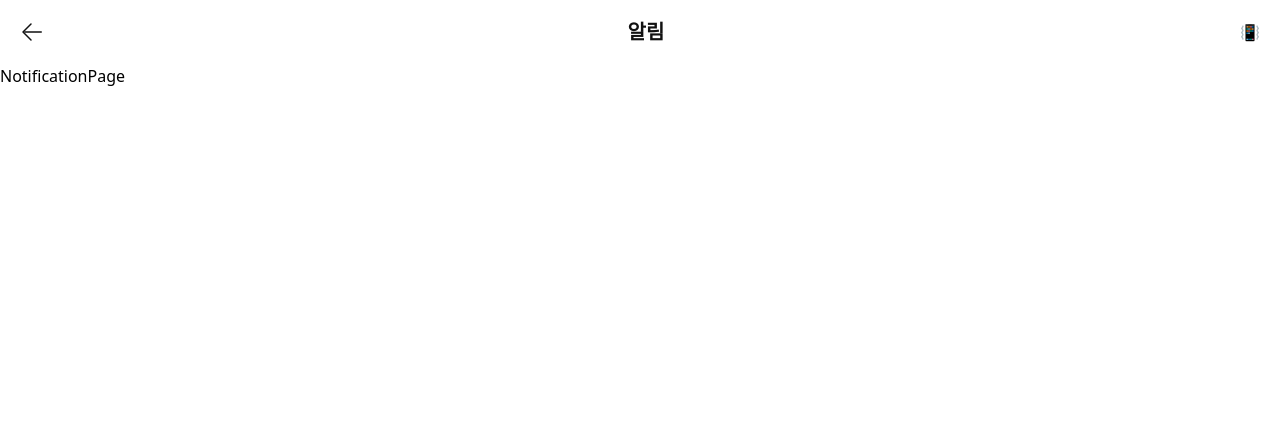
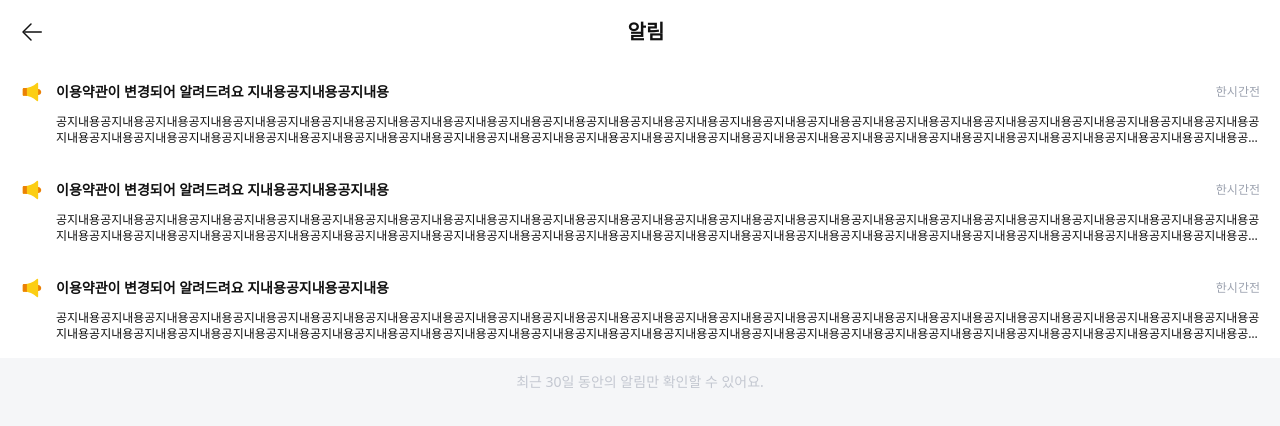
Before and after one commit to heum-jh/web-starter, a Next.js app: page /notification in a window 1280 px wide. Shown: the top 426 px of the page. Built offline with nearby package versions, Linux system fonts and the light colour scheme.

Commit message:
fix: 알림 페이지 퍼블리싱

```diff
--- a/src/components/common/detail-layout.tsx
+++ b/src/components/common/detail-layout.tsx
@@ -12,7 +12,7 @@ const DetailLayout = ({ children, title, render }: DetailLayoutProps) => {
   return (
     <>
       <header>
-        <div className="container flex h-16 items-center gap-1 py-[0.38rem] pl-2 pr-5">
+        <div className="container mx-auto flex h-16 items-center gap-1 py-[0.38rem] pl-2 pr-5">
           <button type="button" className="flex-1 p-3" onClick={() => router.back()}>
             <svg xmlns="http://www.w3.org/2000/svg" width="24" height="24" viewBox="0 0 24 24" fill="none">
               <path
@@ -32,11 +32,11 @@ const DetailLayout = ({ children, title, render }: DetailLayoutProps) => {
       <Suspense
         fallback={
           <div className="h-0.5 w-full overflow-hidden bg-white">
-            <div className="h-full w-full animate-progress bg-[#FF7314]"></div>
+            <div className="animate-progress h-full w-full bg-[#FF7314]"></div>
           </div>
         }
       >
-        <main>{children}</main>
+        <main className="container mx-auto flex-grow-[1]">{children}</main>
       </Suspense>
     </>
   );
--- a/src/components/common/layout.tsx
+++ b/src/components/common/layout.tsx
@@ -43,7 +43,7 @@ const Layout = ({ children, className }: LayoutProps) => {
       }}
     >
       <Header />
-      <main className={cn("min-h-full", className, isOpen ? "!hidden" : "")}>{children}</main>
+      <main className={cn("container mx-auto flex-grow-[1]", className, isOpen ? "!hidden" : "")}>{children}</main>
       <Footer className={cn(className, isOpen ? "!hidden" : "")} />
     </SearchContext.Provider>
   );
--- /dev/null
+++ b/src/components/notification/card.tsx
@@ -0,0 +1,29 @@
+import Image from "next/image";
+import { cn } from "src/core/function/cn";
+
+const NotificationCard = () => {
+  return (
+    <li
+      className={cn(
+        "flex cursor-pointer gap-3 px-5 py-4",
+        Math.round(Math.random() * 10) % 2 === 0 ? "bg-[#FFF3E1]" : "bg-white",
+      )}
+    >
+      <div className="shrink-0 basis-[24px]">
+        <Image src="/images/notification.svg" alt="" width="24" height="24" />
+      </div>
+      <div className="min-w-0 flex-auto">
+        <div className="mb-[0.62rem] flex h-6 items-center justify-between gap-2">
+          <span className="truncate text-sm font-semibold text-[#111111]">
+            이용약관이 변경되어 알려드려요 지내용공지내용공지내용
+          </span>
+          <span className="shrink-0 text-xs font-medium text-[#9CA2AF]">한시간전</span>
+        </div>
+        <div className="line-clamp-2 text-xs font-medium text-[#111111]">
+          공지내용공지내용공지내용공지내용공지내용공지내용공지내용공지내용공지내용공지내용공지내용공지내용공지내용공지내용공지내용공지내용공지내용공지내용공지내용공지내용공지내용공지내용공지내용공지내용공지내용공지내용공지내용공지내용공지내용공지내용공지내용공지내용공지내용공지내용공지내용공지내용공지내용공지내용공지내용공지내용공지내용공지내용공지내용공지내용공지내용공지내용공지내용공지내용공지내용공지내용공지내용공지내용공지내용공지내용공지내용공지내용공지내용공지내용공지내용공지내용
+        </div>
+      </div>
+    </li>
+  );
+};
+export default NotificationCard;
--- a/src/pages/notification/index.tsx
+++ b/src/pages/notification/index.tsx
@@ -1,12 +1,42 @@
+import Image from "next/image";
+import React from "react";
+import NotificationCard from "src/components/notification/card";
+import { cn } from "src/core/function/cn";
 import { NextPageWithLayout } from "src/pages/_app";
 
 const NotificationPage: NextPageWithLayout = () => {
-  return <h1>NotificationPage</h1>;
+  const data = Array.from({ length: 3 });
+  return (
+    <ul className="flex h-full flex-col bg-[#F5F6F8]">
+      {data.length > 0 ? (
+        <>
+          {data.map((_, i) => {
+            return <NotificationCard key={i}></NotificationCard>;
+          })}
+          <p className="py-[0.87rem] text-center text-sm font-medium text-[#C3C7D0]">
+            최근 30일 동안의 알림만 확인할 수 있어요.
+          </p>
+        </>
+      ) : (
+        <div className="flex h-full flex-col items-center justify-center space-y-4 bg-white text-center">
+          <div className="flex justify-center">
+            <svg width="73" height="72" viewBox="0 0 73 72" fill="none" xmlns="http://www.w3.org/2000/svg">
+              <path
+                d="M28.5619 63C30.6772 64.8671 33.456 66 36.4993 66C39.5427 66 42.3214 64.8671 44.4368 63M54.4993 24C54.4993 19.2261 52.6029 14.6477 49.2272 11.2721C45.8516 7.89642 41.2732 6 36.4993 6C31.7254 6 27.1471 7.89642 23.7714 11.2721C20.3957 14.6477 18.4993 19.2261 18.4993 24C18.4993 33.2706 16.1607 39.6179 13.5483 43.8162C11.3447 47.3576 10.2429 49.1283 10.2833 49.6223C10.328 50.1692 10.4439 50.3778 10.8847 50.7047C11.2827 51 13.0771 51 16.6659 51H56.3328C59.9216 51 61.7159 51 62.114 50.7047C62.5547 50.3778 62.6706 50.1692 62.7153 49.6223C62.7557 49.1283 61.6539 47.3576 59.4503 43.8162C56.8379 39.6179 54.4993 33.2706 54.4993 24Z"
+                stroke="#DBDEE4"
+                strokeWidth="4.5"
+                strokeLinecap="round"
+                strokeLinejoin="round"
+              />
+            </svg>
+          </div>
+          <p className="text-[1.125rem]/[1.75rem] font-normal text-[#C3C7D0]">받을 알림이 없습니다</p>
+        </div>
+      )}
+    </ul>
+  );
 };
 
 export default NotificationPage;
 NotificationPage.type = "detail";
 NotificationPage.title = "알림";
-NotificationPage.render = () => {
-  return <>📳</>;
-};
```
Also changed, not shown: public/images/notification.svg (added).
